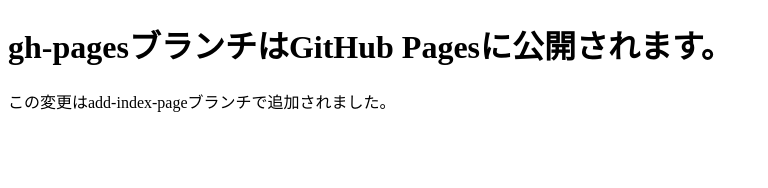
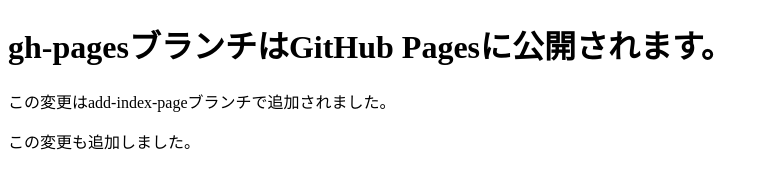
Before and after one commit to hana-pr/git-study, a plain HTML site: page index.html in a window 1280 px wide. Shown: the whole page, without its empty margins (0-768 px from the left). Drawn offline with Linux system fonts and the light colour scheme.

Commit message:
Update index.html

```diff
--- a/index.html
+++ b/index.html
@@ -7,5 +7,6 @@
 <body>
     <h1>gh-pagesブランチはGitHub Pagesに公開されます。</h1>
     <p>この変更はadd-index-pageブランチで追加されました。</p>
+    <p>この変更も追加しました。</p>
 </body>
 </html>
```
